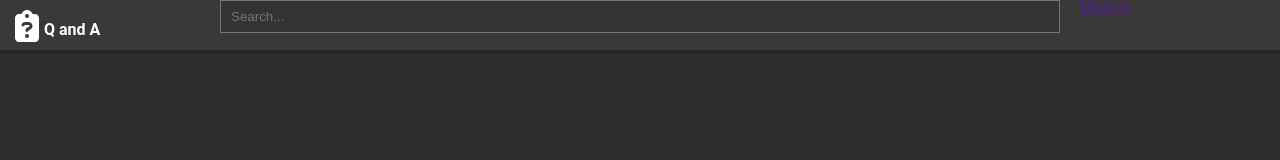
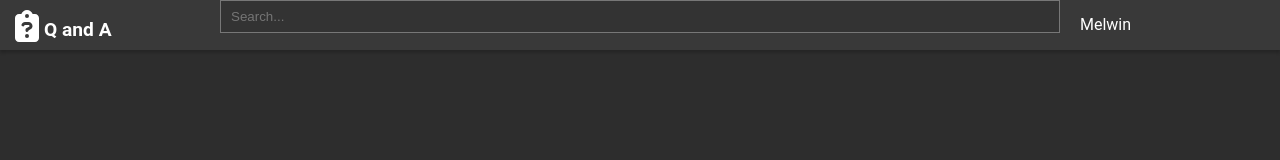
Before and after one commit to mel2312/Cmpt353_finalProject, a React (Create React App) app in the folder final-project/: page / in a window 1280 px wide. Shown: the top 160 px of the page. Built offline with nearby package versions, Linux system fonts and the light colour scheme.

Commit message:
Working on profile button

```diff
--- a/final-project/src/Header.js
+++ b/final-project/src/Header.js
@@ -29,7 +29,8 @@ float: left;
 span{
     display: inline-block;
     padding-left: 5px;
-    padding-top: 15px
+    padding-top: 15px;
+    font-size: 1.2rem;
 
 }
 b{
@@ -48,6 +49,12 @@ const SearchInput = styled.input`
     margin top: 9 px;
 `;
 
+const ProfileLink = styled.a`
+    color: #fff;
+    text-decoration: none;
+    line-height: 50px;
+`;
+
 function Header(){
     return(<StyledHeader>
         <LogoLink href ="" className="logo">
@@ -59,7 +66,7 @@ function Header(){
         <form action="" className="search">
           <SearchInput type="text" placeholder="Search..."/>
         </form>
-        <a href = "" className="profile">Melwin</a>
+        <ProfileLink href = "" className="profile">Melwin</ProfileLink>
      </StyledHeader>
      );
 }
```
